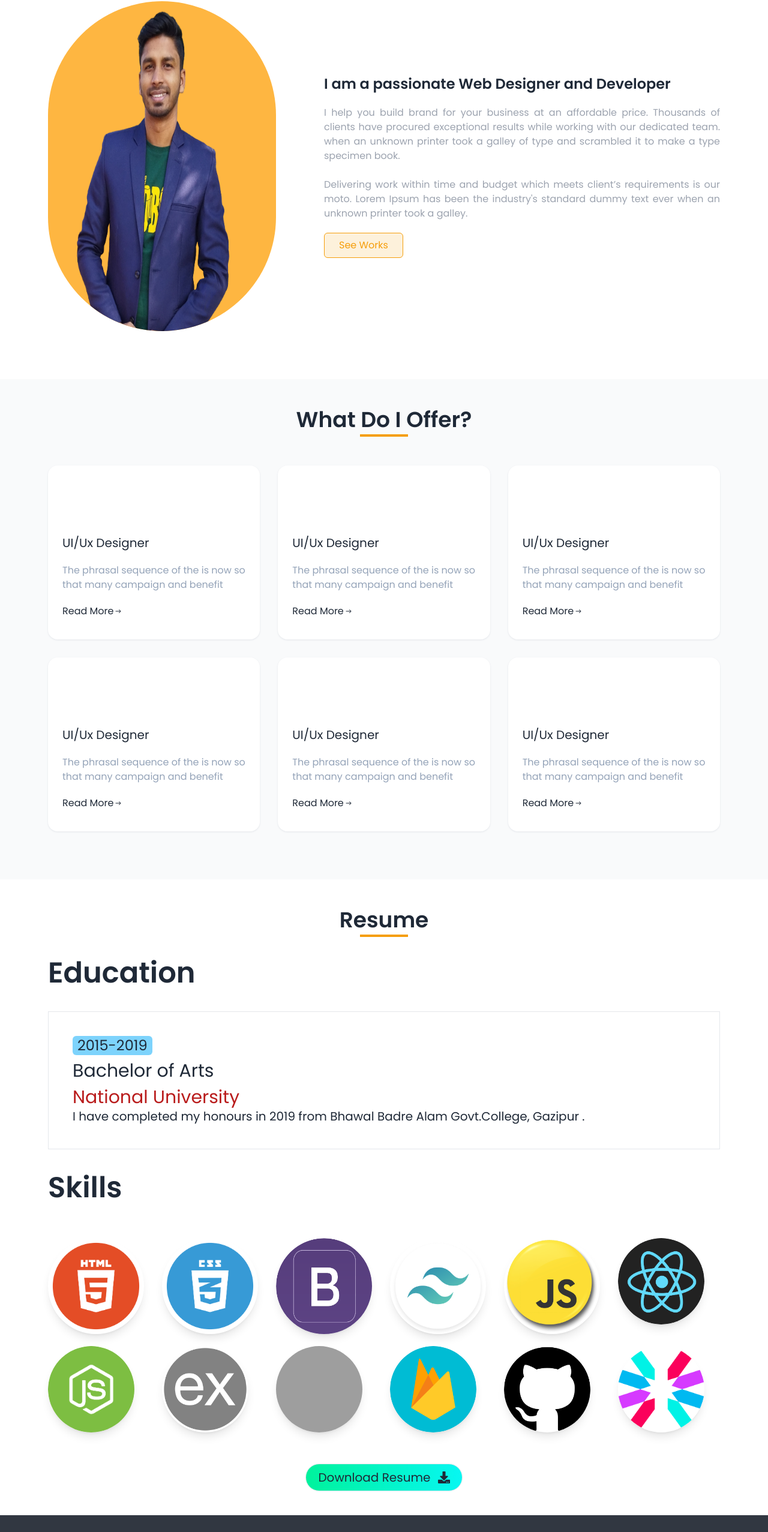
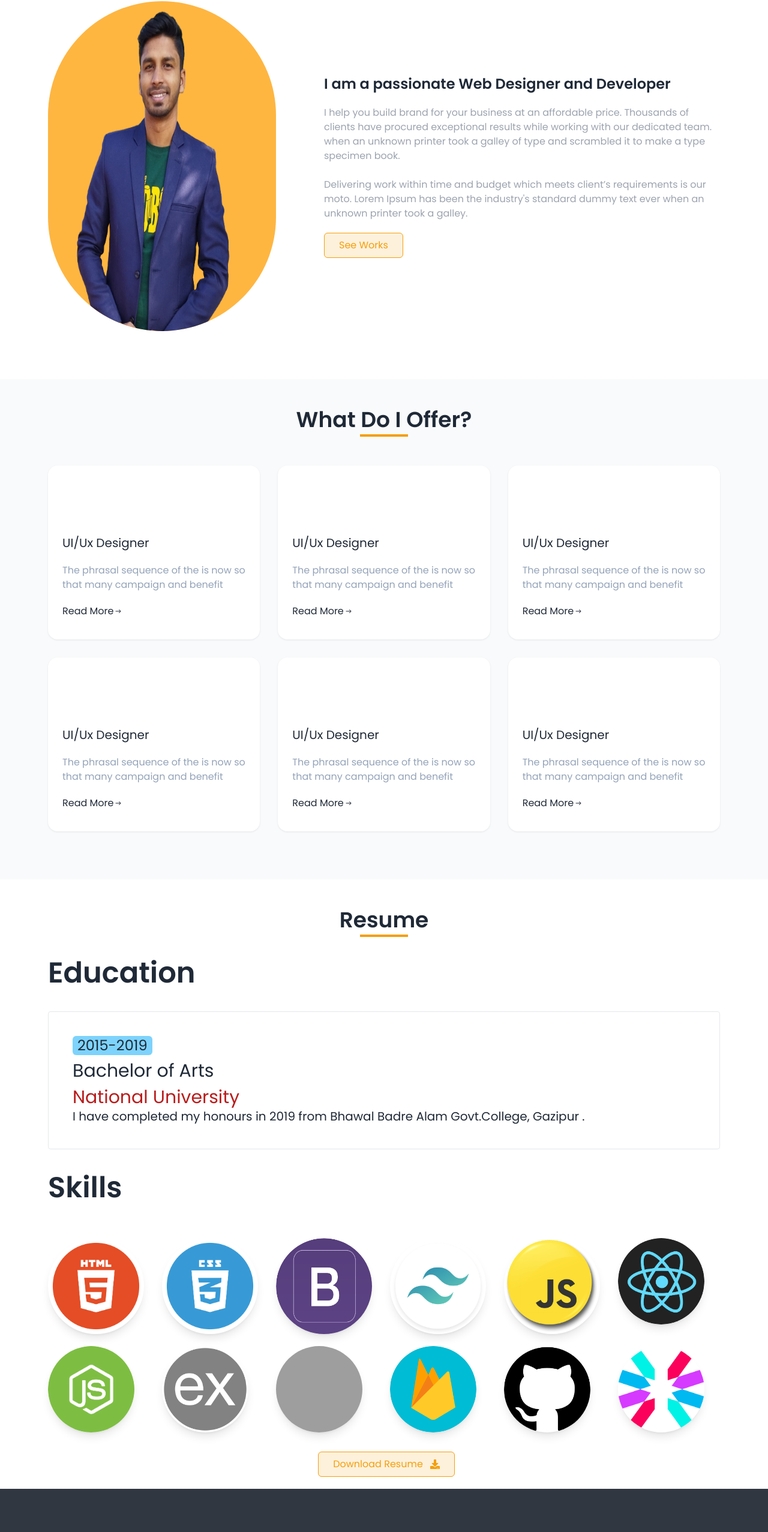
Before and after one commit to tobiborrahman/tobibor-rahman-portfolio, a React (Vite) app: page / in a window 1280 px wide. Shown: the part 750-3304 px from the top of the page at 60% size. Built offline with nearby package versions, Linux system fonts and the light colour scheme; grey boxes are pictures that could not be loaded; some icons are missing.

Commit message:
resume section updated

```diff
--- a/src/components/Home/Home/About.jsx
+++ b/src/components/Home/Home/About.jsx
@@ -24,7 +24,7 @@ const About = () => {
 						<h3 className="text-2xl mb-5 font-bold">
 							I am a passionate Web Designer and Developer
 						</h3>
-						<p className="text-justify text-gray-400">
+						<p className=" text-gray-400">
 							I help you build brand for your business at an
 							affordable price. Thousands of clients have procured
 							exceptional results while working with our dedicated
--- a/src/components/Home/Home/Resume.jsx
+++ b/src/components/Home/Home/Resume.jsx
@@ -28,11 +28,14 @@ const Resume = () => {
 				<div>
 					<SectionTitle upperTitle="Resume"></SectionTitle>
 
-					<div className="px-20 ">
-						<h2 className="text-5xl text-gradient py-5 mb-5 font-bold">
+					<div className="px-3 md:px-20">
+						<h2 className="text-3xl md:text-5xl text-gradient md:py-5 mb-5 font-bold">
 							Education
 						</h2>
-						<div data-aos="fade-down" className="border p-10">
+						<div
+							data-aos="fade-down"
+							className="border p-3 md:p-10 rounded"
+						>
 							<h5 className="bg-sky-300 px-2 text-2xl w-[133px]  rounded-md">
 								2015-2019
 							</h5>
@@ -48,10 +51,12 @@ const Resume = () => {
 					</div>
 				</div>
 
-				<div className="px-20 pb-10">
-					<h2 className="text-5xl my-5 pt-5 font-bold">Skills</h2>
+				<div className="px-3 md:px-20 pb-5 md:pb-10">
+					<h2 className="text-3xl md:text-5xl my-5 pt-5 font-bold">
+						Skills
+					</h2>
 				</div>
-				<div className="md:mx-20">
+				<div className="mx-3 md:mx-20">
 					<div className="grid grid-cols-2 md:grid-cols-4 lg:grid-cols-6 gap-5 mb-3">
 						<img
 							data-aos="fade-down"
@@ -141,7 +146,7 @@ const Resume = () => {
 				</div>
 				<div className="flex justify-center items-center">
 					<a
-						className="py-2 my-10 px-5 bg-gradient-to-r from-[#00F29C] to-[#07F7F2] border rounded-full text-xl flex justify-center items-center"
+						className="px-6 py-2 mb-5 border-[.5px] text-[#F59E0B] border-[#F59E0B] rounded-md mt-5 ml-2  bg-[#FDF1DB] hover:bg-[#F59E0B] hover:text-white duration-500 flex justify-center items-center"
 						href="../../../public/resume.pdf"
 						download="final resume.pdf"
 					>
--- a/src/shared/Footer/Footer.jsx
+++ b/src/shared/Footer/Footer.jsx
@@ -7,11 +7,7 @@ const Footer = () => {
 		<footer className="bg-black text-gray-300 ">
 			<div className="container mx-auto flex flex-col md:flex-row items-center justify-between px-20 mb-5 md:mb-0">
 				<div className="flex items-center justify-center md:justify-start space-x-4">
-					<img
-						className="h-56 w-56 bg-transparent"
-						src={logo}
-						alt="Logo"
-					/>
+					<h1>TOBIBOR.</h1>
 				</div>
 				<div className="space-x-4 text-center mt-4 md:mt-0">
 					<h4 className="text-2xl font-semibold">Address</h4>
```
